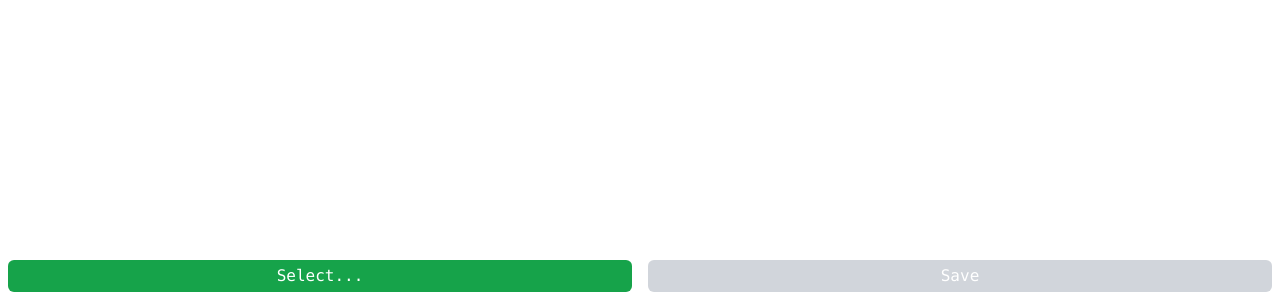
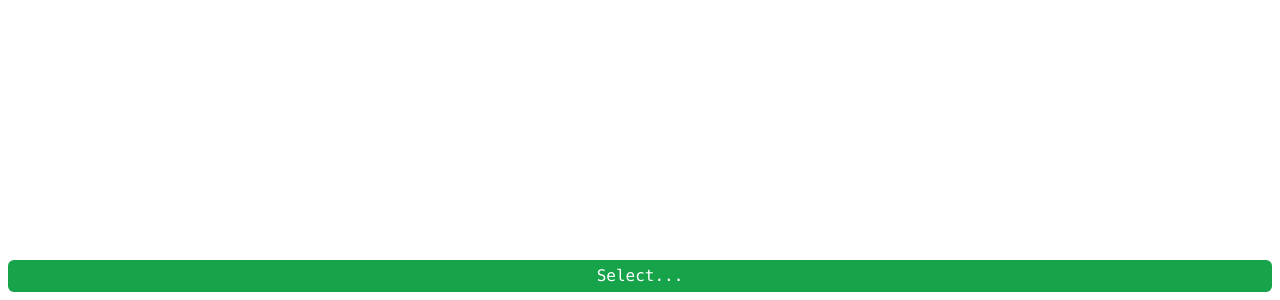
Before and after one commit to domeafavour/screenshot-meme-extractor, a React (Vite) app: page / in a window 1280 px wide. Shown: the part 500-800 px from the top of the page. Built offline with nearby package versions, Linux system fonts and the light colour scheme.

Commit message:
Add classnames dependency and SaveButton component

```diff
--- a/package.json
+++ b/package.json
@@ -10,6 +10,7 @@
     "preview": "vite preview"
   },
   "dependencies": {
+    "classnames": "^2.5.1",
     "react": "^18.2.0",
     "react-dom": "^18.2.0"
   },
--- a/src/App.tsx
+++ b/src/App.tsx
@@ -1,5 +1,6 @@
 import React, { useRef, useState } from 'react';
 import './App.css';
+import { SaveButton } from './SaveButton';
 import { SelectButton } from './SelectButton';
 import { Area } from './typings';
 import {
@@ -60,19 +61,16 @@ function App() {
       </div>
       <div className="flex flex-row gap-4 p-2 font-mono">
         <SelectButton onChange={handleChange} />
-        <div className="w-1/2">
-          <button
-            type="button"
-            className="text-white bg-blue-600 hover:bg-blue-500 px-2 py-1 rounded-md w-full disabled:bg-gray-300 disabled:cursor-not-allowed"
-            disabled={!clippedArea}
+        {!!clippedArea && (
+          <SaveButton
             onClick={() => {
               const dataURL = getClippedImage(imageRef.current!, clippedArea!);
               downloadImage(dataURL, 'clipped.png');
             }}
           >
             Save
-          </button>
-        </div>
+          </SaveButton>
+        )}
       </div>
     </div>
   );
--- /dev/null
+++ b/src/SaveButton.tsx
@@ -0,0 +1,19 @@
+import classNames from 'classnames';
+import React from 'react';
+
+export type SaveButtonProps = React.ComponentProps<'button'>;
+
+export function SaveButton({ className, children, ...props }: SaveButtonProps) {
+  return (
+    <button
+      type="button"
+      className={classNames(
+        'text-white bg-blue-600 hover:bg-blue-500 px-2 py-1 rounded-md w-full',
+        className
+      )}
+      {...props}
+    >
+      {children}
+    </button>
+  );
+}
--- a/src/SelectButton.tsx
+++ b/src/SelectButton.tsx
@@ -7,15 +7,14 @@ export type UploadButtonProps = {
 export function SelectButton({ onChange }: UploadButtonProps) {
   const uploadRef = useRef<HTMLInputElement | null>(null);
   return (
-    <div className="cursor-pointer w-1/2 overflow-hidden relative">
+    <div className="cursor-pointer relative w-full">
       <input
         ref={uploadRef}
-        className="hidden"
+        className="hidden absolute top-0 left-0"
         type="file"
         onChange={onChange}
         accept="image/*"
       />
-      <div className="absolute top-0 left-0 w-full">
       <button
         type="button"
         className="text-white bg-green-600 hover:bg-green-500 px-2 py-1 rounded-md w-full"
@@ -26,6 +25,5 @@ export function SelectButton({ onChange }: UploadButtonProps) {
         Select...
       </button>
     </div>
-    </div>
   );
 }
```
Also changed, not shown: 1 other file (tests, documents, lock files or other folders). Lines whose indentation alone changed are shown as unchanged.
